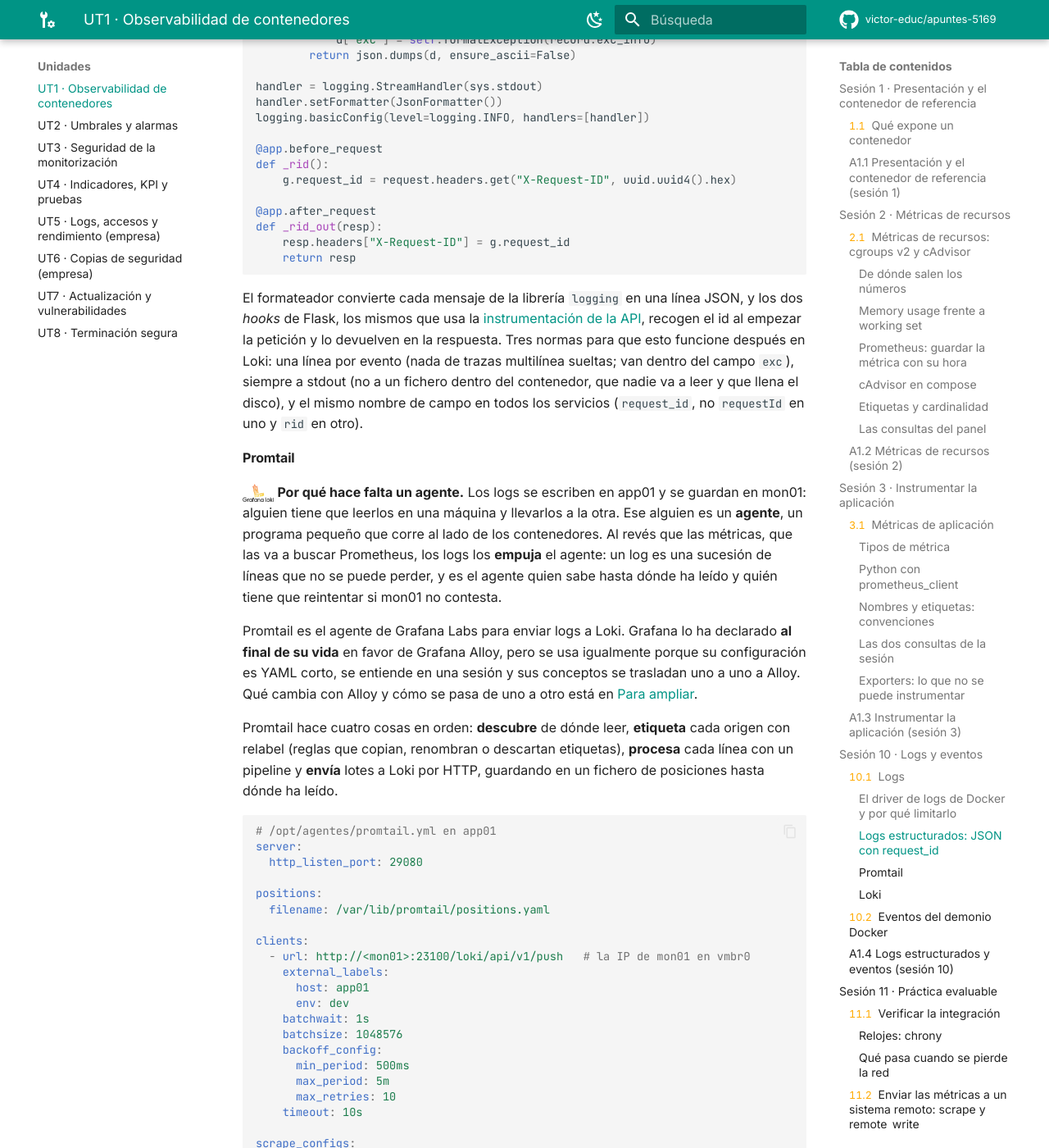
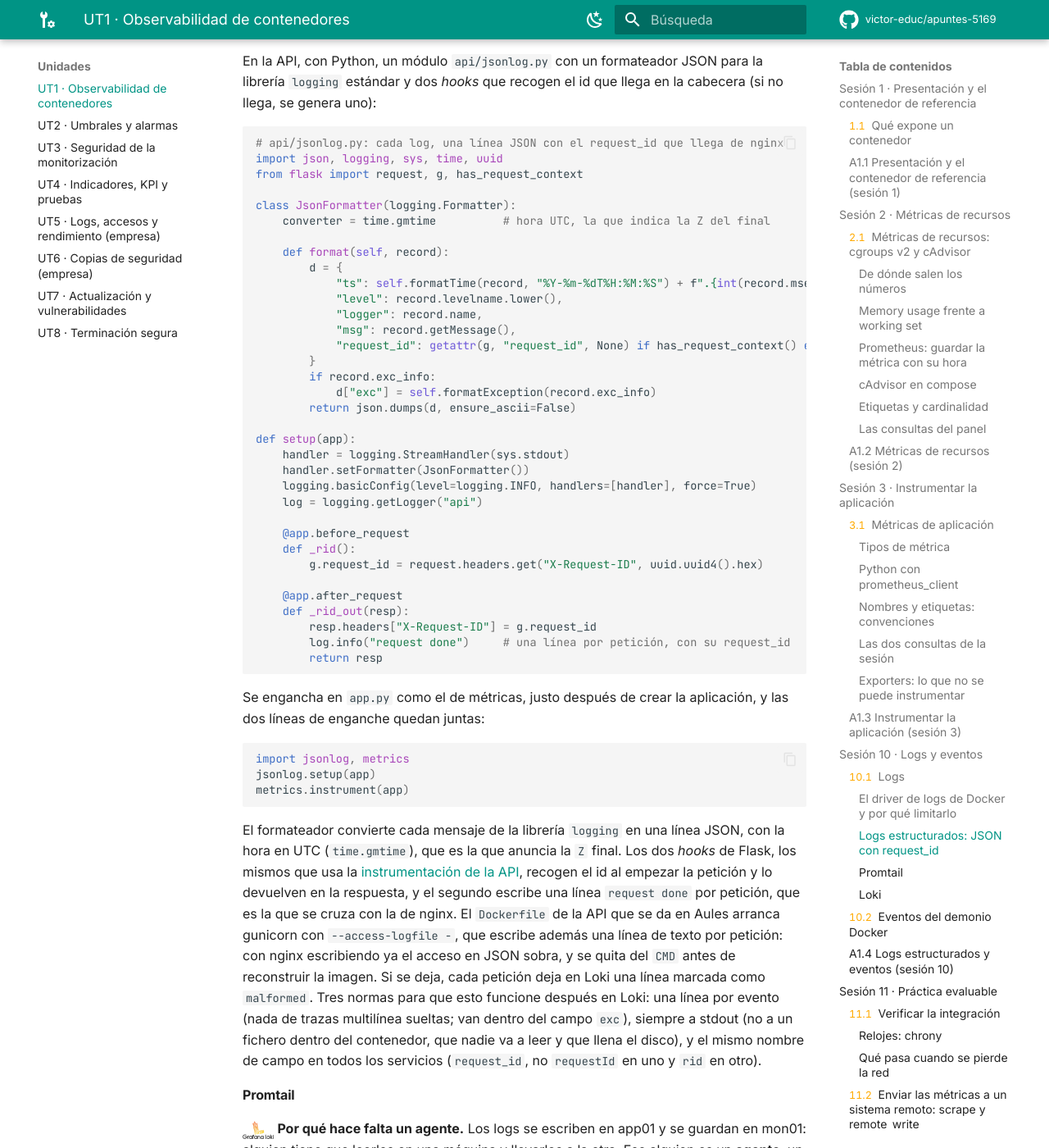
Before and after one commit to victor-educ/apuntes-5169, an MkDocs documentation site: the page built from docs/ut/ut1-observabilidad.md, in a window 1280 px wide and 1400 px high, scrolled down 28989 px. Shown: the whole window at 82% size. Built offline with MkDocs 1.6.1 and Material for MkDocs 9.7.7, drawn with Linux system fonts in a browser that asks for light colours; comment, search, counter and statistics services are not loaded; some of the changed text lies outside the part shown.

Commit message:
UT1: ficheros completos para descargar y teoría corregida
- descargas/puesto: prometheus.yml al terminar la A1.3 y compose de
  agentes de la A1.2; descargas/app01/ut1: compose de agentes y
  promtail.yml de la A1.4. Validados con promtool, promtail
  -check-syntax y docker compose config; enlazados desde A1.2 a A1.4
- jsonlog.py como módulo probado (hora UTC, request done, exc) con su
  enganche en app.py, y el de metrics.py
- nginx/default.conf completo; postgres_exporter v0.17.1; promtail con
  user: root
- A1.4: quitar --access-logfile - del Dockerfile para que no salgan
  líneas malformed

Co-Authored-By: Claude Opus 5.5 <noreply@anthropic.com>

````diff
--- a/docs/ut/ut1-observabilidad.md
+++ b/docs/ut/ut1-observabilidad.md
@@ -366,7 +366,7 @@ Vas a montar la cadena de la teoría de abajo arriba y a comprobar cada eslabón
 
 4. **Haz que Prometheus lo recoja, con las etiquetas limpias.** Añade a Prometheus el job `cadvisor` de [Etiquetas y cardinalidad](#etiquetas-y-cardinalidad), con el target `cadvisor:28081`, y comprueba en su página de targets que está en UP. Antes de dar el job por bueno, mide para qué sirve su bloque `keep`: cuenta las métricas distintas y las series del job con el bloque desactivado, actívalo y vuelve a contar. La diferencia es memoria y disco que mon01 se ahorra durante todo el curso.
 
-    *Pista:* `count(count by (__name__)({job="cadvisor"}))` cuenta métricas distintas, y `count({job="cadvisor"})`, series.
+    *Pista:* `count(count by (__name__)({job="cadvisor"}))` cuenta métricas distintas, y `count({job="cadvisor"})`, series. El compose de agentes completo, con la red `obs`, está en [`agentes/compose.yml`](../descargas/puesto/agentes/compose.yml), y el `prometheus.yml` del puesto, ya con los jobs que añade la A1.3, en [`prometheus.yml`](../descargas/puesto/prometheus.yml).
 
 5. **Dibuja CPU y memoria por servicio y cierra el círculo.** Crea en Grafana un dashboard con dos paneles, CPU en núcleos y working set por servicio, con las consultas de [Las consultas del panel](#las-consultas-del-panel), y añade al de memoria el porcentaje sobre el límite. Genera tráfico contra el servicio un par de minutos: la CPU de `app` tiene que subir con la carga, y su working set tiene que parecerse al número que apuntaste en el paso 1. Si los dos cuadran, la cadena entera funciona.
 
@@ -465,6 +465,13 @@ def instrument(app: Flask) -> None:
     start_http_server(29102)   # sirve /metrics en 0.0.0.0:29102
 ```
 
+El módulo se guarda como `api/metrics.py` y se engancha en `app.py` justo después de crear la aplicación (`app = Flask(__name__)`):
+
+```python
+import metrics
+metrics.instrument(app)
+```
+
 Las decisiones que hay detrás del módulo:
 
 - **Un puerto propio para `/metrics`.** `start_http_server(29102)` abre un servidor aparte solo para las métricas, en lugar de servirlas en el puerto de la API, el 28080. Así el scrape no pasa por nginx, no cuenta como tráfico de usuarios y no queda expuesto al público junto con la API.
@@ -577,6 +584,8 @@ Vas a hacer que hablen dos piezas que hasta hoy estaban calladas: primero la API
     *Pista:* el SQL, el servicio con su bloque `secrets` y `queries.yaml` están completos en [Exporters](#exporters-lo-que-no-se-puede-instrumentar). `pgx_pass.txt` es una contraseña: va al `.gitignore`.
 
 3. **Conéctalos a Prometheus con las etiquetas del curso.** Añade a Prometheus los jobs `app` y `postgres`, con la etiqueta `host: puesto` y con `service: app` y `service: db` respectivamente, y comprueba que los dos están en UP. Son las mismas etiquetas que ya llevan las series de cAdvisor, y eso es lo que te permitirá cruzar en un mismo panel, o en una misma alarma, lo que consume un servicio con lo que hace.
+
+    *Pista:* el [`prometheus.yml` del puesto](../descargas/puesto/prometheus.yml) completo trae los dos jobs; cada target se llama por su nombre de servicio de compose (`app:29102` y `postgres_exporter:29187`).
 
 4. **Provoca tráfico y comprueba que las métricas cuentan lo que ha pasado.** Genera un par de minutos de tráfico variado: peticiones correctas, alguna a una ruta que no existe y medio minuto con la base de datos parada. Después calcula en Prometheus el p95 de latencia y el porcentaje de respuestas 5xx con [las dos consultas de la sesión](#las-dos-consultas-de-la-sesion) y compara lo que dicen con lo que tú hiciste: tienes que poder señalar en el resultado cada cosa que provocaste, y explicar por qué las peticiones a la ruta inexistente no suben el porcentaje de errores.
 
@@ -650,7 +659,7 @@ Hay otros drivers (`local`, `journald`, el plugin `loki` y `none`), pero ninguno
 **Por qué cada línea lleva un `request_id`.** Una petición de un usuario pasa por dos servicios, nginx y la API, y cada uno escribe sus propias líneas. Sin algo que las una, encontrar en los logs de la API la línea que corresponde a un error que vio nginx es buscar por la hora y adivinar. El `request_id` es lo que permite esa **correlación**. Lo genera nginx con la variable `$request_id` (32 caracteres hexadecimales, uno por petición), lo pasa a la API en una cabecera, la API lo incluye en todas sus líneas de log y lo devuelve al cliente en la respuesta. Cuando un usuario dice "me ha dado error a las 10:14", se busca ese id y aparece la petición completa. Hasta el 27 de noviembre nginx y la API son dos contenedores del mismo compose en app01, y la correlación es entre dos servicios. Ese día el proxy pasa a web01, y el mecanismo sigue siendo el mismo, solo que entre dos hosts.
 
 ```nginx
-# nginx del servicio: en el fichero de /etc/nginx/conf.d/, que se incluye dentro del bloque http
+# nginx/default.conf del servicio, completo: se monta en /etc/nginx/conf.d/, que se incluye dentro del bloque http
 log_format json escape=json '{"ts":"$time_iso8601","level":"info","msg":"access",'
   '"request_id":"$request_id","method":"$request_method","uri":"$request_uri",'
   '"status":$status,"bytes":$body_bytes_sent,"duration_s":$request_time,'
@@ -659,51 +668,70 @@ log_format json escape=json '{"ts":"$time_iso8601","level":"info","msg":"access"
 server {
     listen 20080;
     access_log /dev/stdout json;     # dentro de server: sustituye al log de fábrica
+
     location / {
-        proxy_set_header X-Request-ID $request_id;
+        proxy_pass http://app:28080;
+        proxy_set_header Host $host;
+        proxy_set_header X-Forwarded-For $proxy_add_x_forwarded_for;
+        proxy_set_header X-Request-ID $request_id;   # se lo pasa a la API
         proxy_hide_header X-Request-ID;   # la API ya la devuelve: sin esto sale dos veces
         add_header X-Request-ID $request_id always;
-        # ... proxy_pass y demás, como estaban
+        proxy_connect_timeout 3s;
+        proxy_read_timeout 10s;
     }
 }
 ```
 
 En un contenedor el log de acceso va a stdout, no a un fichero: así lo recoge el driver de logs de Docker y lo lee el mismo Promtail que lee la API, sin montar ningún volumen de logs. En la imagen oficial de nginx `/var/log/nginx/access.log` ya es un enlace a stdout, y su `nginx.conf` ya escribe ahí, en el bloque `http`, con el formato de fábrica. Por eso `access_log` va dentro de `server`: a ese nivel sustituye al que hereda. Puesto en el bloque `http`, junto a `log_format`, se suma al de fábrica, y cada petición deja dos líneas, una JSON y otra en texto, con lo que los conteos de la verificación de la práctica evaluable salen al doble.
 
-En la API, con Python, un formateador JSON en la librería `logging` estándar y un filtro que inyecte el id que llega en la cabecera (si no llega, se genera uno):
+En la API, con Python, un módulo `api/jsonlog.py` con un formateador JSON para la librería `logging` estándar y dos *hooks* que recogen el id que llega en la cabecera (si no llega, se genera uno):
 
 ```python
-import json, logging, uuid, sys
-from flask import request, g
+# api/jsonlog.py: cada log, una línea JSON con el request_id que llega de nginx
+import json, logging, sys, time, uuid
+from flask import request, g, has_request_context
 
 class JsonFormatter(logging.Formatter):
+    converter = time.gmtime          # hora UTC, la que indica la Z del final
+
     def format(self, record):
         d = {
             "ts": self.formatTime(record, "%Y-%m-%dT%H:%M:%S") + f".{int(record.msecs):03d}Z",
             "level": record.levelname.lower(),
             "logger": record.name,
             "msg": record.getMessage(),
-            "request_id": getattr(g, "request_id", None) if request else None,
+            "request_id": getattr(g, "request_id", None) if has_request_context() else None,
         }
         if record.exc_info:
             d["exc"] = self.formatException(record.exc_info)
         return json.dumps(d, ensure_ascii=False)
 
-handler = logging.StreamHandler(sys.stdout)
-handler.setFormatter(JsonFormatter())
-logging.basicConfig(level=logging.INFO, handlers=[handler])
+def setup(app):
+    handler = logging.StreamHandler(sys.stdout)
+    handler.setFormatter(JsonFormatter())
+    logging.basicConfig(level=logging.INFO, handlers=[handler], force=True)
+    log = logging.getLogger("api")
 
-@app.before_request
-def _rid():
-    g.request_id = request.headers.get("X-Request-ID", uuid.uuid4().hex)
+    @app.before_request
+    def _rid():
+        g.request_id = request.headers.get("X-Request-ID", uuid.uuid4().hex)
 
-@app.after_request
-def _rid_out(resp):
-    resp.headers["X-Request-ID"] = g.request_id
-    return resp
+    @app.after_request
+    def _rid_out(resp):
+        resp.headers["X-Request-ID"] = g.request_id
+        log.info("request done")     # una línea por petición, con su request_id
+        return resp
 ```
 
-El formateador convierte cada mensaje de la librería `logging` en una línea JSON, y los dos *hooks* de Flask, los mismos que usa la [instrumentación de la API](#python-con-prometheus_client), recogen el id al empezar la petición y lo devuelven en la respuesta. Tres normas para que esto funcione después en Loki: una línea por evento (nada de trazas multilínea sueltas; van dentro del campo `exc`), siempre a stdout (no a un fichero dentro del contenedor, que nadie va a leer y que llena el disco), y el mismo nombre de campo en todos los servicios (`request_id`, no `requestId` en uno y `rid` en otro).
+Se engancha en `app.py` como el de métricas, justo después de crear la aplicación, y las dos líneas de enganche quedan juntas:
+
+```python
+import jsonlog, metrics
+jsonlog.setup(app)
+metrics.instrument(app)
+```
+
+El formateador convierte cada mensaje de la librería `logging` en una línea JSON, con la hora en UTC (`time.gmtime`), que es la que anuncia la `Z` final. Los dos *hooks* de Flask, los mismos que usa la [instrumentación de la API](#python-con-prometheus_client), recogen el id al empezar la petición y lo devuelven en la respuesta, y el segundo escribe una línea `request done` por petición, que es la que se cruza con la de nginx. El `Dockerfile` de la API que se da en Aules arranca gunicorn con `--access-logfile -`, que escribe además una línea de texto por petición: con nginx escribiendo ya el acceso en JSON sobra, y se quita del `CMD` antes de reconstruir la imagen. Si se deja, cada petición deja en Loki una línea marcada como `malformed`. Tres normas para que esto funcione después en Loki: una línea por evento (nada de trazas multilínea sueltas; van dentro del campo `exc`), siempre a stdout (no a un fichero dentro del contenedor, que nadie va a leer y que llena el disco), y el mismo nombre de campo en todos los servicios (`request_id`, no `requestId` en uno y `rid` en otro).
 
 #### Promtail
 
@@ -785,6 +813,7 @@ Por partes:
   promtail:
     image: grafana/promtail:3.5.3
     container_name: promtail
+    user: root                    # para poder leer el socket de Docker
     command: -config.file=/etc/promtail/promtail.yml
     volumes:
       - ./promtail.yml:/etc/promtail/promtail.yml:ro
@@ -984,15 +1013,15 @@ La hoja tiene tres partes. En la primera trasladas lo que ya funciona en tu pues
 
 2. **Haz que Prometheus encuentre cada pieza en su nuevo sitio.** Los targets ya no están en la red de Docker de Prometheus, sino en otra máquina: se llaman por la IP de app01 y el puerto publicado, el mismo número de antes. Cambia en los jobs `app`, `postgres` y `cadvisor` el nombre por esa IP y su etiqueta a `host: app01`, para que cada serie diga de qué máquina viene. Añade además el job `node`, con el node_exporter de las dos VM, que da lo que cAdvisor no ve (el disco o la memoria de la máquina entera), y los de `promtail` y `loki`, que vigilan la propia cadena de logs. Al terminar, `app`, `postgres`, `cadvisor` y los dos de `node` tienen que estar en UP; `loki` y `promtail` seguirán en DOWN hasta el paso 4.
 
-    *Pista:* el `metric_relabel_configs` de cAdvisor de la A1.2 se conserva sin tocar, y Loki se llama por su nombre porque comparte compose con Prometheus.
+    *Pista:* el `metric_relabel_configs` de cAdvisor de la A1.2 se conserva sin tocar, y Loki se llama por su nombre porque comparte compose con Prometheus. El fichero completo, tal como queda hoy, es [`prometheus.yml`](../descargas/mon01/ut1/prometheus.yml): cambia `IP_APP01` e `IP_MON01` por las de tus VM.
 
 3. **Haz que una petición deje el mismo rastro en nginx y en la API.** nginx tiene que generar un `request_id` para cada petición, pasárselo a la API y escribir su log de acceso en JSON por stdout; la API tiene que escribir sus logs en JSON con ese mismo identificador. Las dos piezas están completas en [Logs estructurados: JSON con request_id](#logs-estructurados-json-con-request_id). Cuando esté, una petición tiene que devolver la cabecera `X-Request-ID` y el mismo valor tiene que aparecer en el log de los dos contenedores.
 
-    *Pista:* en nginx, `log_format` va fuera del bloque `server` y `access_log`, dentro: fuera, se suma al log de fábrica y cada petición sale dos veces. Para que cada petición deje una línea en la API, añade un `info("request done")` en el `after_request`.
+    *Pista:* en nginx, `log_format` va fuera del bloque `server` y `access_log`, dentro: fuera, se suma al log de fábrica y cada petición sale dos veces. En la API, quita `--access-logfile -` del `CMD` del `Dockerfile` y reconstruye la imagen: si no, cada petición deja además una línea de texto que no es JSON.
 
 4. **Monta la cadena: Loki en mon01, y Promtail y los eventos en app01.** Añade Loki al compose de monitorización con el `loki.yml` de [Loki](#loki), publicado en el 23100 y con sus datos en un volumen llamado `loki` (con el proyecto `monitoring` queda como `monitoring_loki`, el nombre que mira la verificación de la práctica evaluable). Cuando su ruta `/ready` responda `ready`, añade al compose de agentes de app01 Promtail, con la configuración de [Promtail](#promtail) más el `match` de los eventos de [Eventos del demonio Docker](#eventos-del-demonio-docker), y el contenedor `docker-events` del mismo apartado; lo único que cambias es la IP de mon01. Promtail descubre solo los contenedores de la máquina, y sus propios logs dicen si funciona: no tiene que haber errores al leer el socket de Docker ni respuestas 4xx de Loki.
 
-    *Pista:* Loki es la imagen `grafana/loki:3.5.3`, arrancada con `-config.file=` apuntando al fichero montado, y tarda unos 15 s en estar listo. Promtail necesita `user: root` en el servicio, o `group_add` con el gid del grupo `docker`, para leer el socket.
+    *Pista:* Loki es la imagen `grafana/loki:3.5.3`, arrancada con `-config.file=` apuntando al fichero montado, y tarda unos 15 s en estar listo. Promtail necesita `user: root` en el servicio, o `group_add` con el gid del grupo `docker`, para leer el socket. Los ficheros completos, tal como quedan hoy: en mon01, [`compose.yml`](../descargas/mon01/ut1/compose.yml) y [`loki/loki.yml`](../descargas/mon01/ut1/loki.yml); en app01, [`agentes/compose.yml`](../descargas/app01/ut1/agentes/compose.yml) y [`agentes/promtail.yml`](../descargas/app01/ut1/agentes/promtail.yml), donde cambias `IP_MON01` por la IP de mon01.
 
 5. **Sigue una petición de punta a punta.** En Grafana, añade Loki como fuente de datos. Haz una petición al servicio, toma el `request_id` de la cabecera de la respuesta y búscalo en Explore: tienen que salir sus dos líneas, la de nginx y la de la API. Es la prueba de que funciona la cadena entera.
 
````
Also changed, not shown: other parts of docs/ut/ut1-observabilidad.md (+1 -1 lines), docs/descargas/app01/ut1/agentes/compose.yml (added, +56 -0 lines), docs/descargas/app01/ut1/agentes/promtail.yml (added, +70 -0 lines), docs/descargas/puesto/agentes/compose.yml (added, +32 -0 lines), docs/descargas/puesto/prometheus.yml (added, +47 -0 lines).
